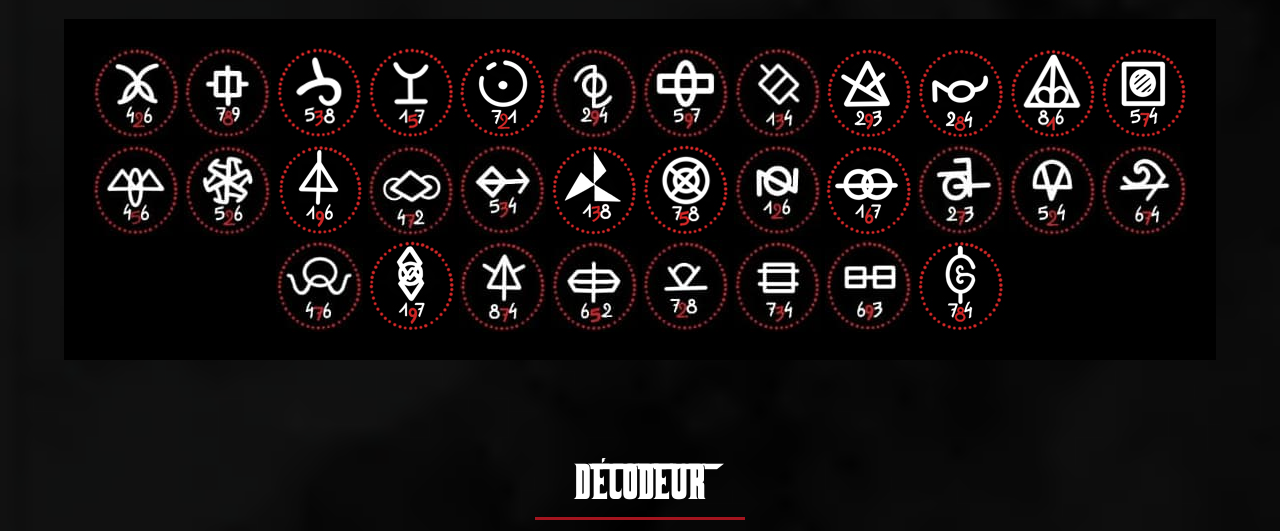
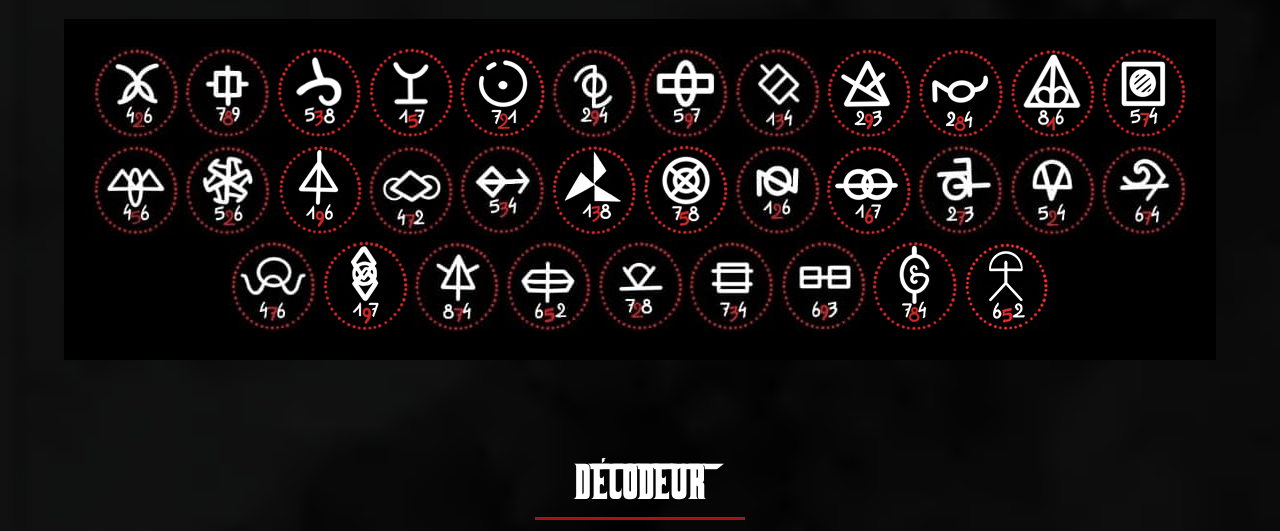
Before and after one commit to Clem-Duchesne/mafiatech, a Symfony app: template templates/decodeur.html.twig in a window 1280 px wide. Shown: the part 229-760 px from the top of the page. Run offline with Twig, Linux system fonts and the light colour scheme; the template is opened without the code that fills it: most values are stand-ins (such as "Sample title", 1, 10 or a date in 2020); form fields are guessed from the names that the template uses; some libraries are stand-ins or nearby versions.

Commit message:
add symbol + align picture present

```diff
--- a/public/styles/style.css
+++ b/public/styles/style.css
@@ -543,6 +543,7 @@ body {
     height: auto;
     width: 80%;
     object-fit: contain;
+    margin: 0 auto;
 }
 /*DECODEUR*/
 .dechiffrage {
--- a/templates/decodeur.html.twig
+++ b/templates/decodeur.html.twig
@@ -38,6 +38,7 @@
         <img src="{{ asset('img/symbol30.jpg') }}" alt="symbol" class="dechiffrage__symbol">
         <img src="{{ asset('img/symbol31.jpg') }}" alt="symbol" class="dechiffrage__symbol">
         <img src="{{ asset('img/symbol32.jpg') }}" alt="symbol" class="dechiffrage__symbol">
+        <img src="{{ asset('img/symbol33.jpg') }}" alt="symbol" class="dechiffrage__symbol">
     </div>
 </section>
 <section class="decodeur">
```
Also changed, not shown: public/img/symbol33.JPG (added).
